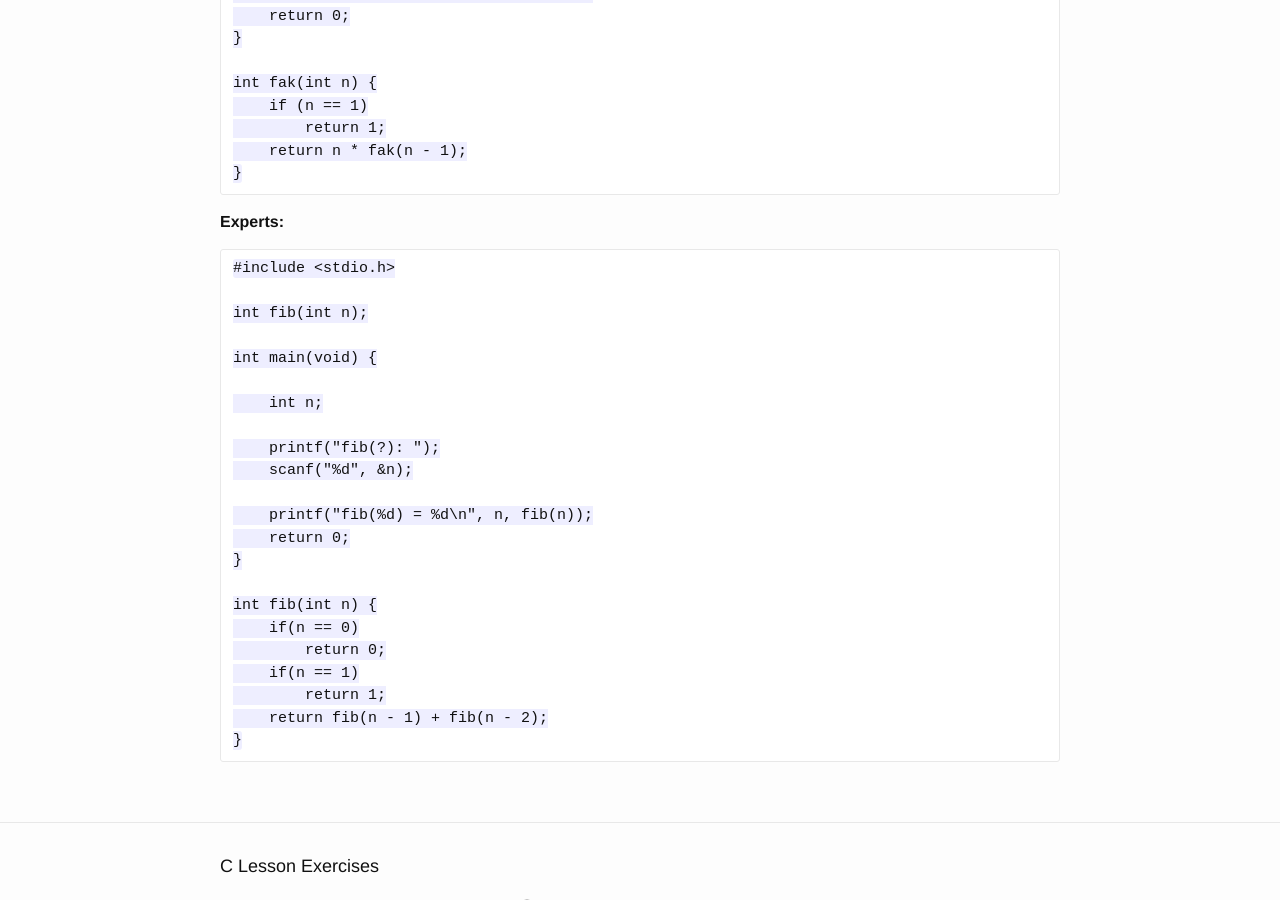
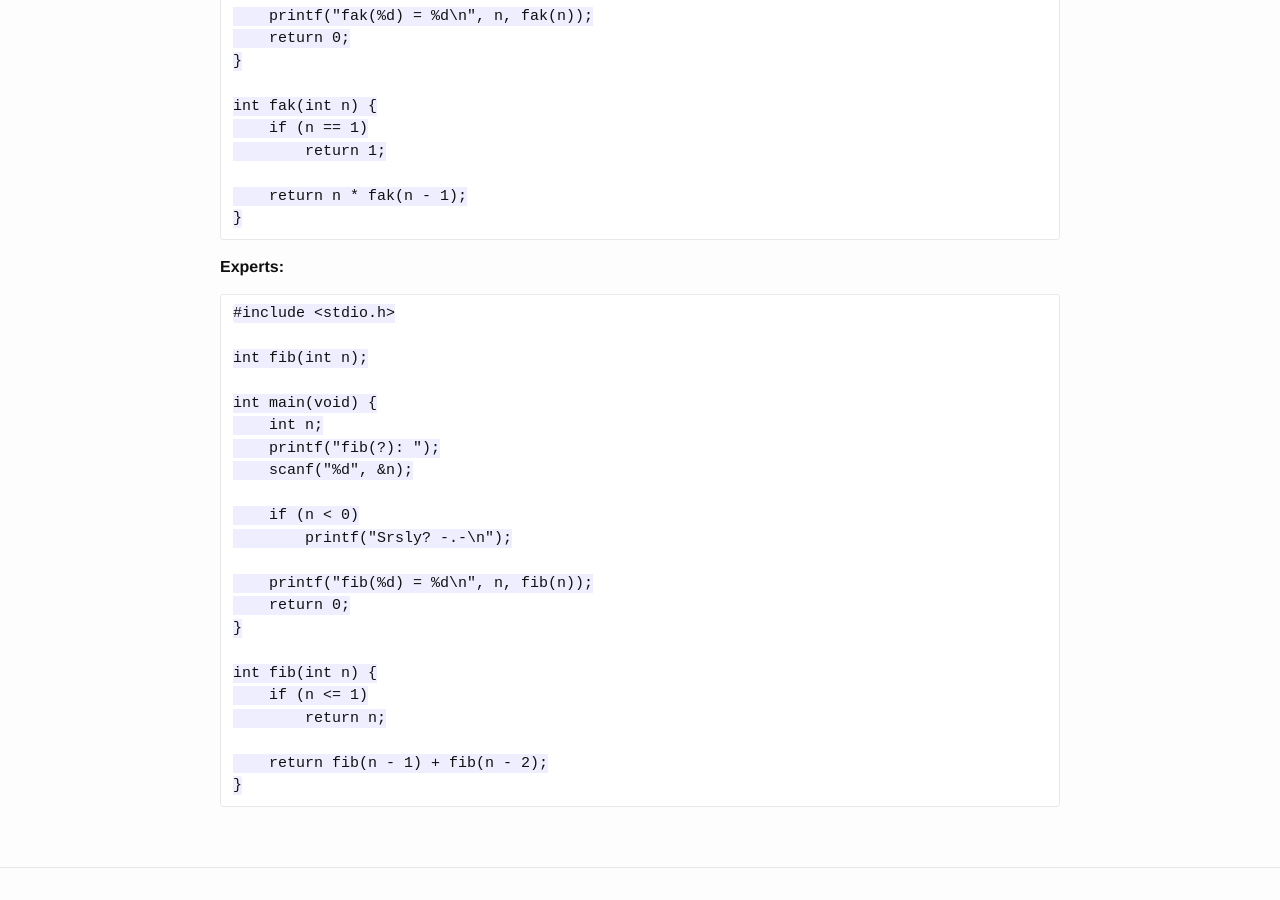
Before and after one commit to fsr/c-lessons, a Jekyll site: the page built from _exercises/11_practising_recursion.md, in a window 1280 px wide and 900 px high, scrolled down 911 px. Built offline with Jekyll 4.4.1, drawn with Linux system fonts in a browser that asks for light colours.

Commit message:
improved solution for 11

```diff
--- a/_exercises/11_practising_recursion.md
+++ b/_exercises/11_practising_recursion.md
@@ -31,6 +31,7 @@ For all other *n*, you need a recursive call.
         int n;
         printf("Gimme numba: ");
         scanf("%d", &n);
+
         printf("fak(%d) = %d\n", n, fak(n));
         return 0;
     }
@@ -38,6 +39,7 @@ For all other *n*, you need a recursive call.
     int fak(int n) {
         if (n == 1)
             return 1;
+
         return n * fak(n - 1);
     }
 
@@ -49,20 +51,20 @@ For all other *n*, you need a recursive call.
     int fib(int n);
 
     int main(void) {
-
         int n;
-
         printf("fib(?): ");
         scanf("%d", &n);
+
+        if (n < 0)
+            printf("Srsly? -.-\n");
 
         printf("fib(%d) = %d\n", n, fib(n));
         return 0;
     }
 
     int fib(int n) {
-        if(n == 0)
-            return 0;
-        if(n == 1)
-            return 1;
+        if (n <= 1)
+            return n;
+
         return fib(n - 1) + fib(n - 2);
     }
```
